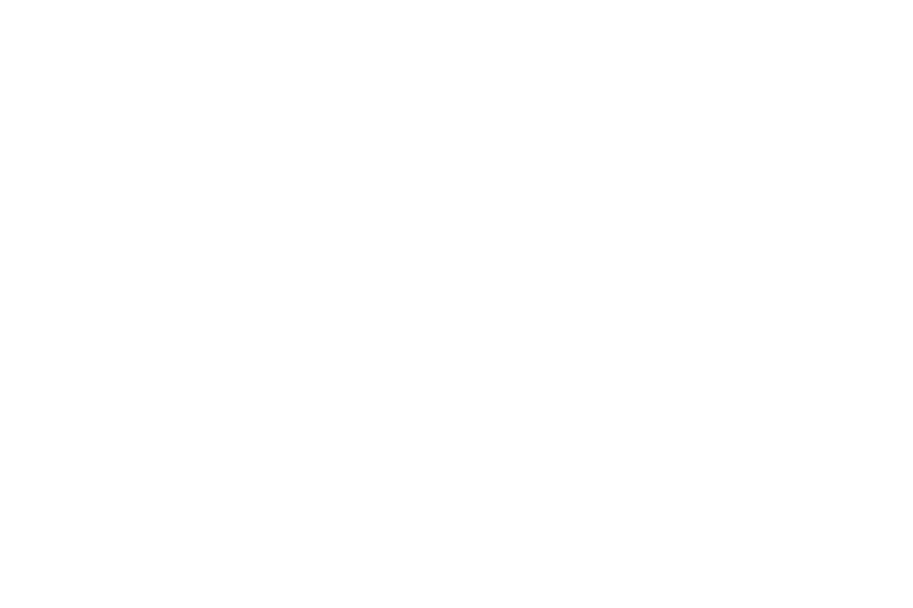
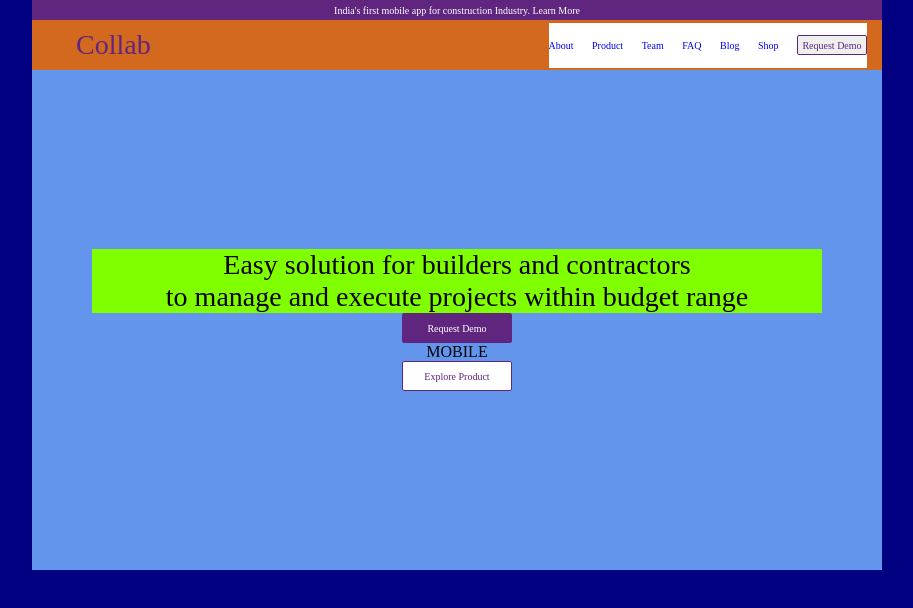
Before and after one commit to bartasd/landing, a website: page index.html in a window 1280 px wide. Shown: the whole page, without its empty margins (183-1096 px from the left). Drawn offline with Linux system fonts and the light colour scheme; a web font is replaced by a local one.

Commit message:
enough for today

```diff
--- /dev/null
+++ b/css/style.css
@@ -0,0 +1,147 @@
+:root {
+    --width: 850px;
+}
+@font-face {
+    font-family: "Comfortaa-Bold";
+    src: url("./fonts/Comfortaa-Bold.ttf") format('truetype');
+    font-weight: bold;
+}
+@font-face {
+    font-family: "Comfortaa-Light";
+    src: url("./fonts/Comfortaa-Light.ttf") format('truetype');
+    font-weight: lighter;
+}
+@font-face {
+    font-family: "Comfortaa-Medium";
+    src: url("./fonts/Comfortaa-Medium.ttf") format('truetype');
+    font-weight: medium;
+}
+@font-face {
+    font-family: "Comfortaa-Regular";
+    src: url("./fonts/Comfortaa-Regular.ttf") format('truetype');
+    font-weight: normal;
+}
+@font-face {
+    font-family: "Comfortaa-SemiBold";
+    src: url("./fonts/Comfortaa-SemiBold.ttf") format('truetype');
+    font-weight: 600;
+}
+
+body,
+body * {
+    margin: 0;
+    padding: 0;
+    vertical-align: top;
+    box-sizing: border-box;
+}
+
+body{
+    background-color: navy;
+}
+/* header selectors */
+
+header, .main_section {
+    display: flex;
+    flex-direction: column;
+    height: 70px;
+    width: var(--width);
+    margin: 0;
+    margin-left: calc(50% - var(--width)/2);
+}
+
+.sml_txt{
+    background-color: #60267F;
+    height: 20px;
+    width: var(--width);
+    order: 1;
+    display: flex;
+    justify-content: center;
+    align-items: center;
+
+}
+
+.sml_txt p, .sml_txt a {
+    color:white;
+    font-size: 10px;
+    text-decoration: none;
+}
+
+.header_box{
+    background-color: chocolate;
+    height: 50px;
+    order: 2;
+    display: inline-block;
+}
+
+.logo{
+    font-size: 28px;
+    font-family: 'Comfortaa-SemiBold';
+    color: #60267F;
+    float: left;
+    margin-top: 9px;
+    margin-left: 44px;
+}
+
+.users_menu{
+    float: right;
+    display: flex;
+    margin-top: 2.5px;
+    margin-right: 15px;
+    column-gap: 18.5px;
+    align-items: center;
+    justify-content: center;
+    background-color: white;
+    height: 45px;
+
+}
+
+.users_menu a, .users_menu p {
+    text-decoration: none;
+    font-size: 10px;
+}
+
+button{
+    height: 20px;
+    width: 70px;
+    border-radius: 2px;
+    border: solid 1px #60267F;
+    font-family: 'Comfortaa-SemiBold';
+    font-size: 10px;
+    color: #60267F;
+    padding: 4px;
+}
+
+/* main section selectors */
+
+.main_section{
+    height: 500px;
+    background-color: cornflowerblue;
+    justify-content: center;
+    align-items: center;
+}
+section > p {
+    width: 730px;
+    background-color: chartreuse;
+    font-size: 28px;
+    /* font roboto */
+    text-align: center;
+
+}
+
+.st_button{
+    width: 110px;
+    height: 30px;
+    background-color: #60267F;
+    color: white;
+}
+
+.nd_button{
+    width: 110px;
+    height: 30px;
+    background-color: white;
+    color: #60267F;
+}
+
+.mobile{
+
+}
--- a/index.html
+++ b/index.html
@@ -3,9 +3,42 @@
 <head>
     <meta charset="UTF-8">
     <meta name="viewport" content="width=device-width, initial-scale=1.0">
-    <title>Landing page/title>
+    <title>Landing page</title>
+    <link rel="shortcut icon" href="./favicon/favicon.ico" type="image/x-icon">
+    <link rel="apple-touch-icon" sizes="144x144" href="./favicon/apple-touch-icon.png">
+    <link rel="icon" type="image/png" sizes="32x32" href="./favicon/favicon-32x32.png">
+    <link rel="icon" type="image/png" sizes="16x16" href="./favicon/favicon-16x16.png">
+    <link rel="manifest" href="./favicon/site.webmanifest">
+    <link rel="mask-icon" href="./favicon/safari-pinned-tab.svg" color="#5bbad5">
+    <link rel="shortcut icon" href="./favicon/favicon.ico">
+    <meta name="msapplication-TileColor" content="#da532c">
+    <meta name="msapplication-config" content="./favicon/browserconfig.xml">
+    <meta name="theme-color" content="#ffffff">
+    <link rel="stylesheet" href="./css/style.css">
 </head>
 <body>
-
+    <header>
+        <div class="sml_txt">
+            <p>India's first mobile app for construction Industry. <a href="#">Learn More</a></p>
+        </div>
+        <div class="header_box">
+            <p class="logo">Collab</p>
+            <div class="users_menu">
+                <a href="#"><p>About</p></a>
+                <a href="#"><p>Product</p></a>
+                <a href="#"><p>Team</p></a>
+                <a href="#"><p>FAQ</p></a>
+                <a href="#"><p>Blog</p></a>
+                <a href="#"><p>Shop</p></a>
+                <button>Request Demo</button>
+            </div>
+        </div>
+    </header>
+    <section class="main_section">
+        <p>Easy solution for builders and contractors <br>to manage and execute projects within budget range</p>
+        <button class="st_button">Request Demo</button>
+        <div class="mobile">MOBILE</div>
+        <button class="nd_button">Explore Product</button>
+    </section>
 </body>
 </html>
```
Also changed, not shown: fonts/Comfortaa-Bold.ttf (added), fonts/Comfortaa-Light.ttf (added), fonts/Comfortaa-Medium.ttf (added), fonts/Comfortaa-Regular.ttf (added), fonts/Comfortaa-SemiBold.ttf (added), js/index.js (added), readme.md, style.js (deleted).
